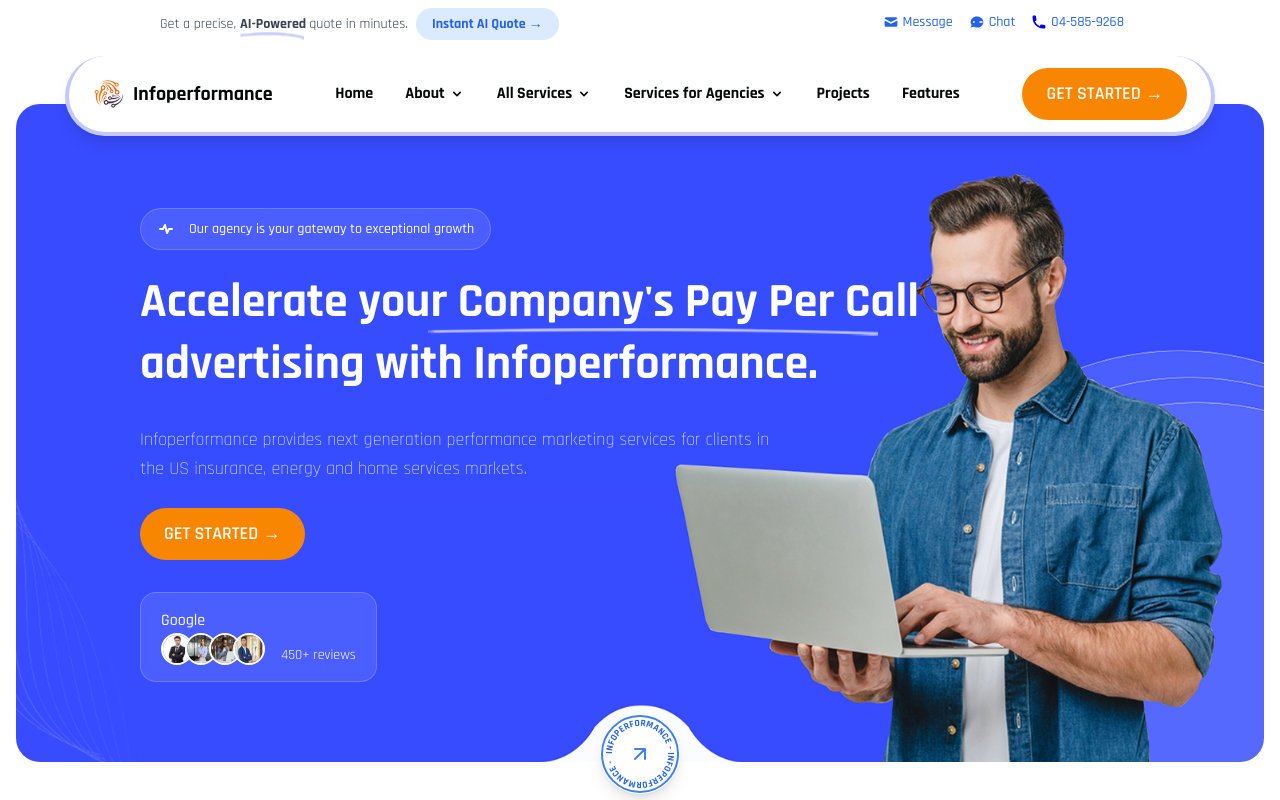
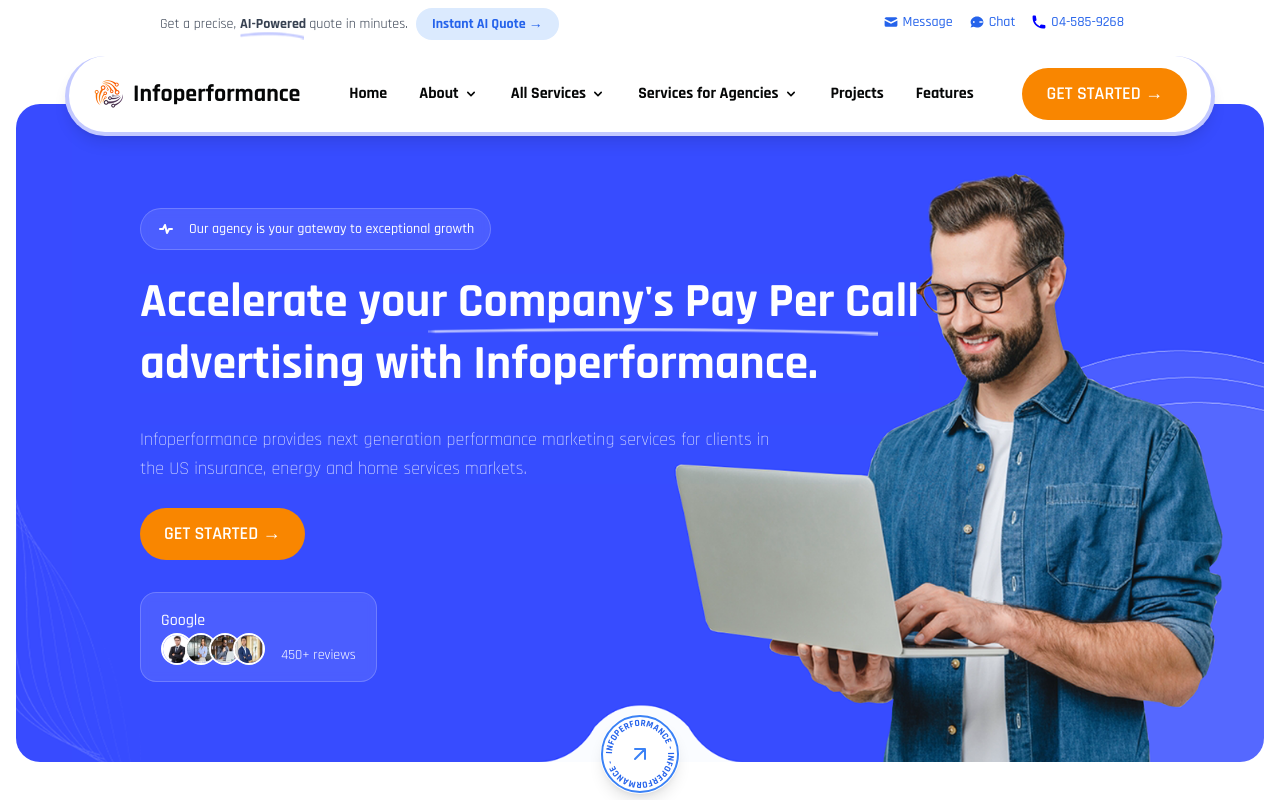
Before and after one commit to hassan4133/infoperformance-landing, a Next.js app: page / in a window 1280 px wide. Shown: the top 800 px of the page. Built offline with nearby package versions, Linux system fonts and the light colour scheme.

Commit message:
layout-fixes

```diff
--- a/src/app/page.tsx
+++ b/src/app/page.tsx
@@ -78,7 +78,7 @@
               <div className="w-8 h-8 rounded-full flex items-center justify-center overflow-hidden">
                 <img src="/logo2.png" alt="Logo" className="w-full h-full object-cover" />
               </div>
-              <span className="font-rajdhani font-bold text-xl text-[#060707]">Infoperformance</span>
+              <span className="font-rajdhani font-bold text-2xl text-[#060707]">Infoperformance</span>
             </div>
 
             <div className="hidden md:flex items-center gap-8">
```
